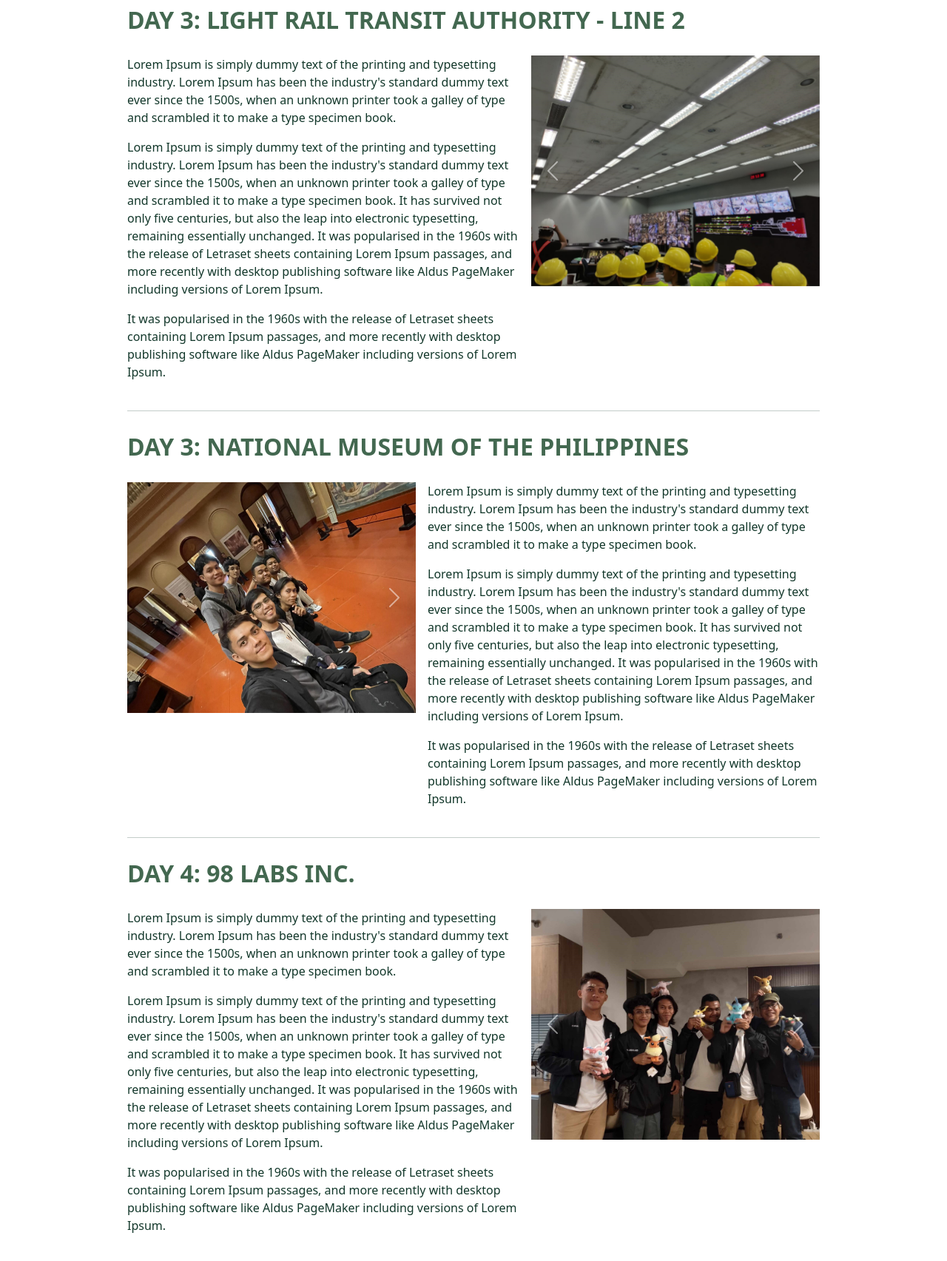
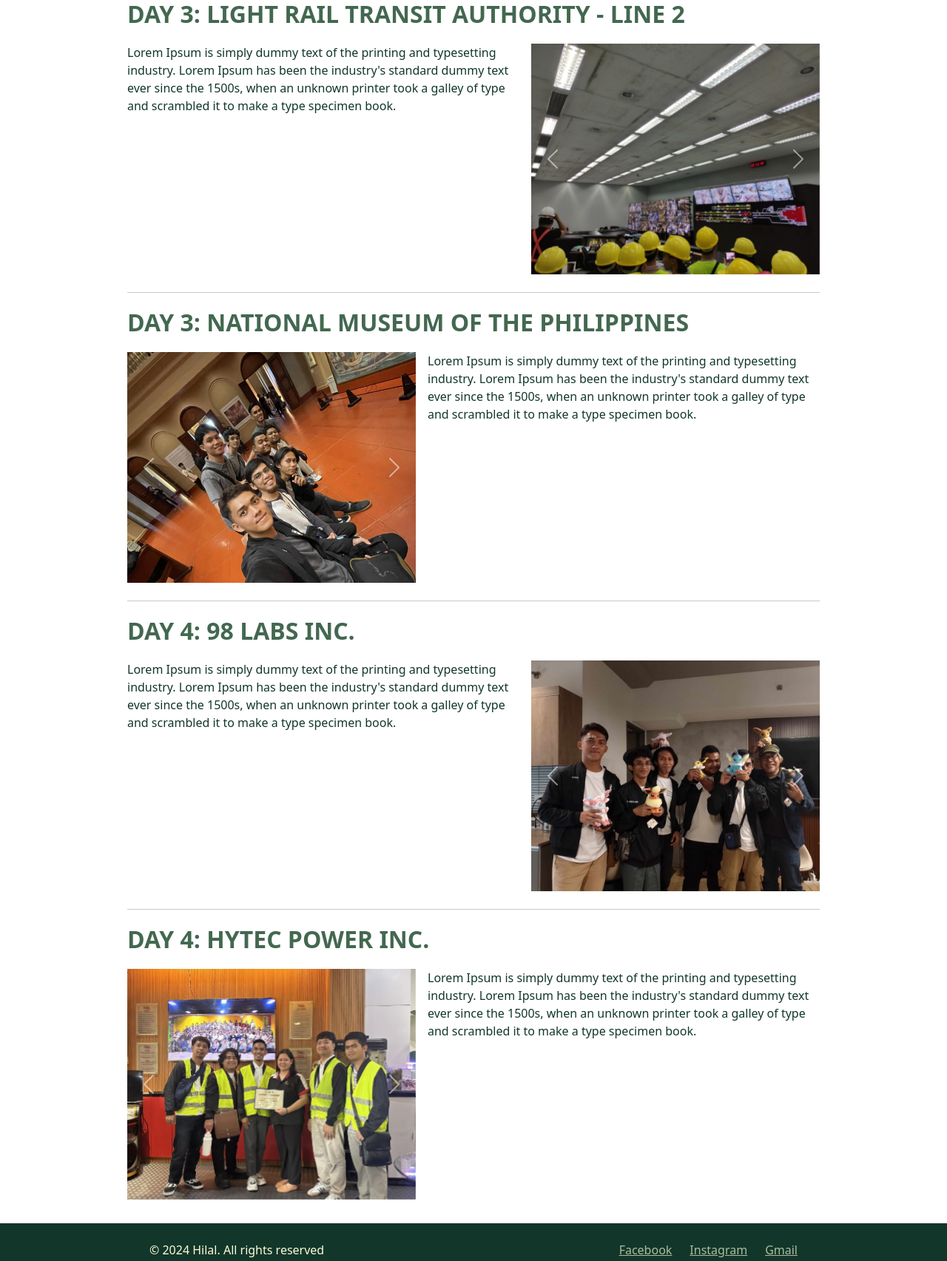
Before and after one commit to mrhiraru/BSCSTour2024, a website: page blogs.html in a window 1280 px wide. Shown: the part 2254-3959 px from the top of the page at 74% size. Drawn offline with Linux system fonts and the light colour scheme.

Commit message:
Update blogs.html

```diff
--- a/blogs.html
+++ b/blogs.html
@@ -248,26 +248,13 @@
         <hr class="my-3 text-dark">
     </section>
     <section id="LRT" class="container-fluid col-9 mb-4">
-        <p class="fs-2 fw-semibold text-primary m-0 p-0 my-4">DAY 3: LIGHT RAIL TRANSIT AUTHORITY - LINE 2</p>
+        <p class="fs-2 fw-semibold text-primary m-0 p-0 lh-1 mb-4">DAY 3: LIGHT RAIL TRANSIT AUTHORITY - LINE 2</p>
         <div class="row m-0 p-0">
-            <div class="col-12 col-md-7 m-0 mb-2 p-0 pe-3">
+            <div class="col-12 col-md-7 m-0 mb-2 p-0 pe-md-3">
                 <p class="text-dark">
                     Lorem Ipsum is simply dummy text of the printing and typesetting industry. Lorem Ipsum has been the
                     industry's standard dummy text ever since the 1500s, when an unknown printer took a galley of type
                     and scrambled it to make a type specimen book.
-                </p>
-                <p class="text-dark">
-                    Lorem Ipsum is simply dummy text of the printing and typesetting industry. Lorem Ipsum has been the
-                    industry's standard dummy text ever since the 1500s, when an unknown printer took a galley of type
-                    and scrambled it to make a type specimen book. It has survived not only five centuries, but also the
-                    leap into electronic typesetting, remaining essentially unchanged. It was popularised in the 1960s
-                    with the release of Letraset sheets containing Lorem Ipsum passages, and more recently with desktop
-                    publishing software like Aldus PageMaker including versions of Lorem Ipsum.
-                </p>
-                <p class="text-dark">
-                    It was popularised in the 1960s
-                    with the release of Letraset sheets containing Lorem Ipsum passages, and more recently with desktop
-                    publishing software like Aldus PageMaker including versions of Lorem Ipsum.
                 </p>
             </div>
             <div class="col-12 col-md-5 m-0 mb-2 p-0">
@@ -299,7 +286,7 @@
         <hr class="my-3 text-dark">
     </section>
     <section id="NMP" class="container-fluid col-9 mb-4">
-        <p class="fs-2 fw-semibold text-primary m-0 p-0 my-4">DAY 3: NATIONAL MUSEUM OF THE PHILIPPINES</p>
+        <p class="fs-2 fw-semibold text-primary m-0 p-0 lh-1 mb-4">DAY 3: NATIONAL MUSEUM OF THE PHILIPPINES</p>
         <div class="row m-0 p-0">
             <div class="col-12 col-md-5 m-0 mb-2 p-0">
                 <div id="carouselExampleInterval7" class="carousel slide carousel-fade" data-bs-ride="carousel">
@@ -326,50 +313,24 @@
                     </button>
                 </div>
             </div>
-            <div class="col-12 col-md-7 m-0 mb-2 p-0 ps-3">
-                <p class="text-dark">
+            <div class="col-12 col-md-7 m-0 mb-2 p-0 ps-md-3">
+                <p class="text-dark fs-6">
                     Lorem Ipsum is simply dummy text of the printing and typesetting industry. Lorem Ipsum has been the
                     industry's standard dummy text ever since the 1500s, when an unknown printer took a galley of type
                     and scrambled it to make a type specimen book.
-                </p>
-                <p class="text-dark">
-                    Lorem Ipsum is simply dummy text of the printing and typesetting industry. Lorem Ipsum has been the
-                    industry's standard dummy text ever since the 1500s, when an unknown printer took a galley of type
-                    and scrambled it to make a type specimen book. It has survived not only five centuries, but also the
-                    leap into electronic typesetting, remaining essentially unchanged. It was popularised in the 1960s
-                    with the release of Letraset sheets containing Lorem Ipsum passages, and more recently with desktop
-                    publishing software like Aldus PageMaker including versions of Lorem Ipsum.
-                </p>
-                <p class="text-dark">
-                    It was popularised in the 1960s
-                    with the release of Letraset sheets containing Lorem Ipsum passages, and more recently with desktop
-                    publishing software like Aldus PageMaker including versions of Lorem Ipsum.
                 </p>
             </div>
         </div>
         <hr class="my-3 text-dark">
     </section>
     <section id="98LABS" class="container-fluid col-9 mb-4">
-        <p class="fs-2 fw-semibold text-primary m-0 p-0 my-4">DAY 4: 98 LABS INC.</p>
+        <p class="fs-2 fw-semibold text-primary m-0 p-0 lh-1 mb-4">DAY 4: 98 LABS INC.</p>
         <div class="row m-0 p-0">
-            <div class="col-12 col-md-7 m-0 mb-2 p-0 pe-3">
-                <p class="text-dark">
+            <div class="col-12 col-md-7 m-0 mb-2 p-0 pe-md-3">
+                <p class="text-dark fs-6">
                     Lorem Ipsum is simply dummy text of the printing and typesetting industry. Lorem Ipsum has been the
                     industry's standard dummy text ever since the 1500s, when an unknown printer took a galley of type
                     and scrambled it to make a type specimen book.
-                </p>
-                <p class="text-dark">
-                    Lorem Ipsum is simply dummy text of the printing and typesetting industry. Lorem Ipsum has been the
-                    industry's standard dummy text ever since the 1500s, when an unknown printer took a galley of type
-                    and scrambled it to make a type specimen book. It has survived not only five centuries, but also the
-                    leap into electronic typesetting, remaining essentially unchanged. It was popularised in the 1960s
-                    with the release of Letraset sheets containing Lorem Ipsum passages, and more recently with desktop
-                    publishing software like Aldus PageMaker including versions of Lorem Ipsum.
-                </p>
-                <p class="text-dark">
-                    It was popularised in the 1960s
-                    with the release of Letraset sheets containing Lorem Ipsum passages, and more recently with desktop
-                    publishing software like Aldus PageMaker including versions of Lorem Ipsum.
                 </p>
             </div>
             <div class="col-12 col-md-5 m-0 mb-2 p-0">
@@ -401,7 +362,7 @@
         <hr class="my-3 text-dark">
     </section>
     <section id="HYTEC" class="container-fluid col-9 mb-4">
-        <p class="fs-2 fw-semibold text-primary m-0 p-0 my-4">DAY 4: HYTEC POWER INC.</p>
+        <p class="fs-2 fw-semibold text-primary m-0 p-0 lh-1 mb-4">DAY 4: HYTEC POWER INC.</p>
         <div class="row m-0 p-0">
             <div class="col-12 col-md-5 m-0 mb-2 p-0">
                 <div id="carouselExampleInterval9" class="carousel slide carousel-fade" data-bs-ride="carousel">
@@ -428,24 +389,11 @@
                     </button>
                 </div>
             </div>
-            <div class="col-12 col-md-7 m-0 mb-2 p-0 ps-3">
-                <p class="text-dark">
+            <div class="col-12 col-md-7 m-0 mb-2 p-0 ps-md-3">
+                <p class="text-dark fs-6">
                     Lorem Ipsum is simply dummy text of the printing and typesetting industry. Lorem Ipsum has been the
                     industry's standard dummy text ever since the 1500s, when an unknown printer took a galley of type
                     and scrambled it to make a type specimen book.
-                </p>
-                <p class="text-dark">
-                    Lorem Ipsum is simply dummy text of the printing and typesetting industry. Lorem Ipsum has been the
-                    industry's standard dummy text ever since the 1500s, when an unknown printer took a galley of type
-                    and scrambled it to make a type specimen book. It has survived not only five centuries, but also the
-                    leap into electronic typesetting, remaining essentially unchanged. It was popularised in the 1960s
-                    with the release of Letraset sheets containing Lorem Ipsum passages, and more recently with desktop
-                    publishing software like Aldus PageMaker including versions of Lorem Ipsum.
-                </p>
-                <p class="text-dark">
-                    It was popularised in the 1960s
-                    with the release of Letraset sheets containing Lorem Ipsum passages, and more recently with desktop
-                    publishing software like Aldus PageMaker including versions of Lorem Ipsum.
                 </p>
             </div>
         </div>
```
